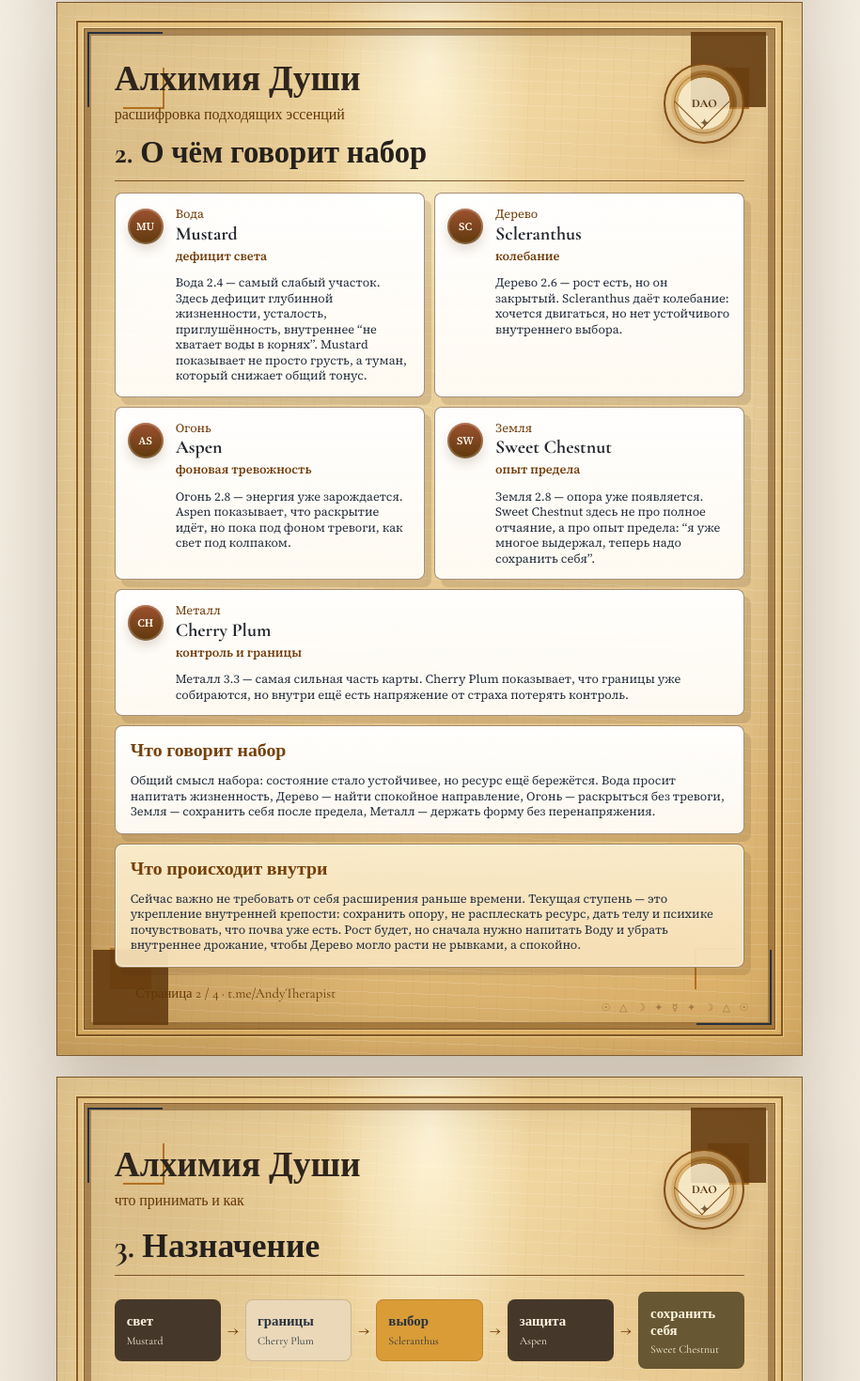
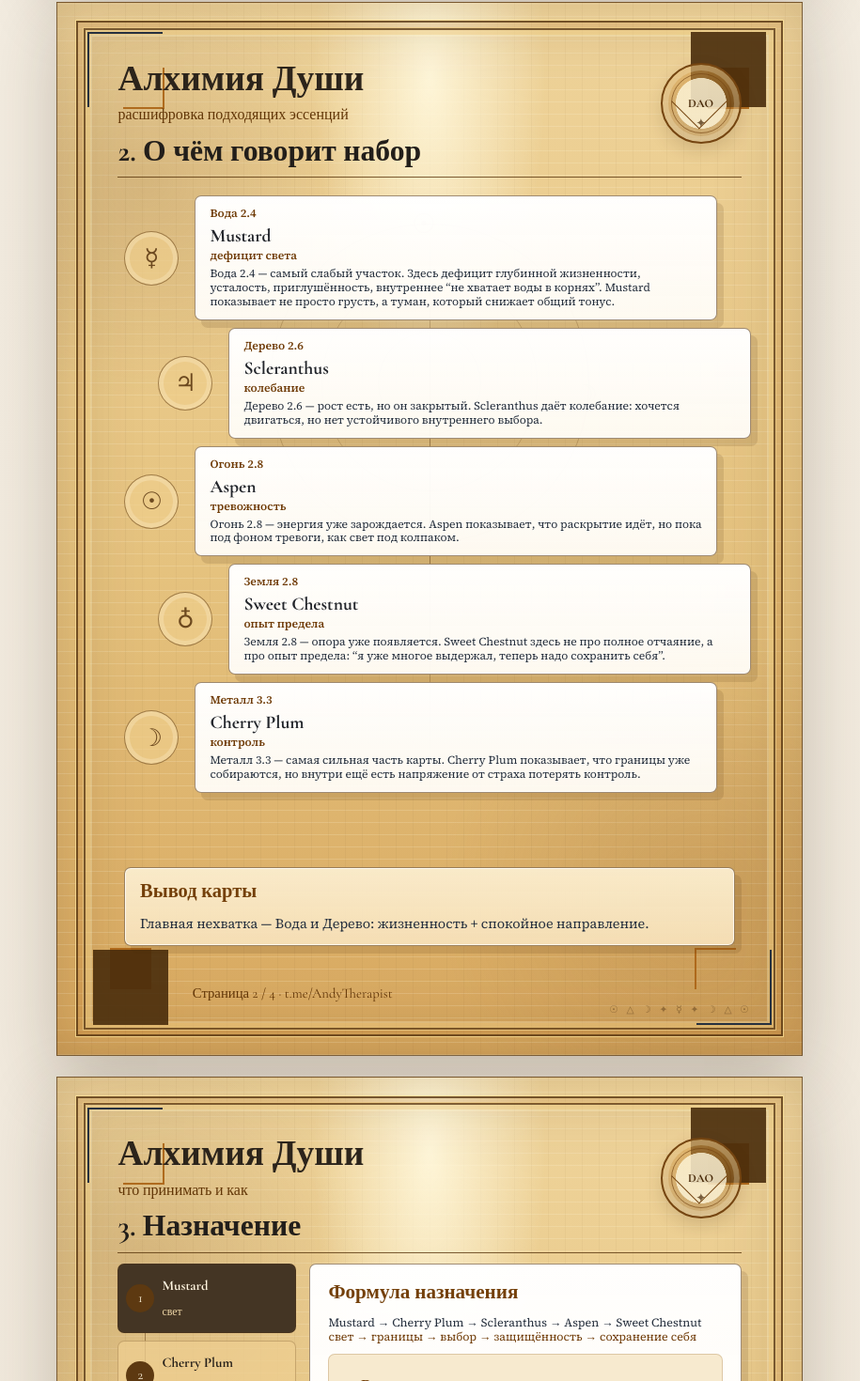
Before and after one commit to andylitvinov-design/report, a React (Vite) app: page /#/report-preview/alchemy-v1/all in a window 1280 px wide. Shown: the part 1265-2735 px from the top of the page at 94% size, without its empty margins (183-1098 px from the left). Built offline with nearby package versions, Linux system fonts and the light colour scheme.

Commit message:
fix: restore old alchemy v1 report composition

```diff
--- a/src/components/AlchemyReport.jsx
+++ b/src/components/AlchemyReport.jsx
@@ -50,6 +50,14 @@
   return <article className={`alchemy-white-note ${className}`}>{children}</article>;
 }
 
+const REMEDY_AXIS = [
+  { element: 'Вода', score: '2.4', remedy: 'Mustard', quality: 'дефицит света', symbol: '☿' },
+  { element: 'Дерево', score: '2.6', remedy: 'Scleranthus', quality: 'колебание', symbol: '♃' },
+  { element: 'Огонь', score: '2.8', remedy: 'Aspen', quality: 'тревожность', symbol: '☉' },
+  { element: 'Земля', score: '2.8', remedy: 'Sweet Chestnut', quality: 'опыт предела', symbol: '♁' },
+  { element: 'Металл', score: '3.3', remedy: 'Cherry Plum', quality: 'контроль', symbol: '☽' },
+];
+
 function PageOne({ data }) {
   return (
     <PageShell pageNumber="1" title={data.title} subtitle={data.subtitle} accent={<PentagramMark />}>
@@ -72,26 +80,36 @@
 }
 
 function PageTwo({ data }) {
+  const cardsByRemedy = Object.fromEntries(data.cards.map((card) => [card.remedy, card]));
+
   return (
     <PageShell pageNumber="2" title={data.title} subtitle={data.subtitle}>
-      <div className="alchemy-decode-grid">
-        {data.cards.map((card) => (
-          <WhiteNote className="alchemy-remedy-decode" key={card.remedy}>
-            <div className="alchemy-remedy-medallion">{card.remedy.slice(0, 2)}</div>
-            <p className="alchemy-remedy-element">{card.element}</p>
-            <h3>{card.remedy}</h3>
-            <p className="alchemy-remedy-marker">{card.marker}</p>
-            <p>{card.text}</p>
-          </WhiteNote>
-        ))}
-      </div>
-      <WhiteNote className="alchemy-wide-note">
-        <h3>Что говорит набор</h3>
-        <p>{data.summary}</p>
-      </WhiteNote>
-      <WhiteNote className="alchemy-wide-note alchemy-inner-mechanism">
-        <h3>Что происходит внутри</h3>
-        <p>{data.innerMechanism}</p>
+      <section className="alchemy-remedy-map" aria-label="У-Син карта назначения">
+        <div className="alchemy-map-orbit" aria-hidden="true">
+          <span className="alchemy-map-sun">☉</span>
+          <span className="alchemy-map-moon">☽</span>
+          <span className="alchemy-map-triangle">△</span>
+        </div>
+        <div className="alchemy-map-axis" aria-hidden="true" />
+        {REMEDY_AXIS.map((item, index) => {
+          const card = cardsByRemedy[item.remedy];
+
+          return (
+            <div className={`alchemy-map-row alchemy-map-row-${index + 1}`} key={item.remedy}>
+              <div className="alchemy-map-glyph" aria-hidden="true">{item.symbol}</div>
+              <WhiteNote className="alchemy-map-note">
+                <p className="alchemy-remedy-element">{item.element} {item.score}</p>
+                <h3>{item.remedy}</h3>
+                <p className="alchemy-remedy-marker">{item.quality}</p>
+                <p>{card.text}</p>
+              </WhiteNote>
+            </div>
+          );
+        })}
+      </section>
+      <WhiteNote className="alchemy-bottom-conclusion">
+        <h3>Вывод карты</h3>
+        <p>Главная нехватка — Вода и Дерево: жизненность + спокойное направление.</p>
       </WhiteNote>
     </PageShell>
   );
@@ -108,15 +126,13 @@
 
   return (
     <PageShell pageNumber="3" title={data.title} subtitle={data.subtitle}>
-      <section className="alchemy-flow">
+      <section className="alchemy-ritual-chain" aria-label="Формула назначения">
         {flow.map(([quality, remedy], index) => (
-          <React.Fragment key={quality}>
-            <div className={`alchemy-flow-pill alchemy-flow-${index + 1}`}>
-              <strong>{quality}</strong>
-              <span>{remedy}</span>
-            </div>
-            {index < flow.length - 1 ? <div className="alchemy-flow-arrow">→</div> : null}
-          </React.Fragment>
+          <div className={`alchemy-ritual-step alchemy-flow-${index + 1}`} key={quality}>
+            <span className="alchemy-ritual-number">{index + 1}</span>
+            <strong>{remedy}</strong>
+            <span>{quality}</span>
+          </div>
         ))}
       </section>
 
@@ -151,7 +167,12 @@
 function PageFour({ data }) {
   return (
     <PageShell pageNumber="4" title={data.title} subtitle={data.subtitle}>
-      <div className="alchemy-message-grid">
+      <WhiteNote className="alchemy-note-block">
+        <h3>Примечание</h3>
+        <p>Поддержка здесь не про ускорение и не про рывок. Она ведёт к тому, чтобы закрепить опору, не расплескать ресурс и дать внутренней крепости стать спокойнее.</p>
+      </WhiteNote>
+
+      <div className="alchemy-message-ribbon">
         {data.messages.map((item) => (
           <WhiteNote className="alchemy-message-card" key={item.remedy}>
             <h3>{item.remedy}</h3>
--- a/src/components/alchemy-report-ornate.css
+++ b/src/components/alchemy-report-ornate.css
@@ -1,5 +1,5 @@
-/* Canonical ornate visual layer for alchemy-v1.
-   Keep this file after alchemy-report.css so the approved anchor style wins. */
+/* Canonical old-notebook visual layer for alchemy-v1.
+   The structure is vertical and ritual-like by design: no dashboard grids. */
 
 .alchemy-page-stack {
   gap: 34px;
@@ -8,56 +8,56 @@
 .alchemy-page {
   width: 210mm;
   min-height: 297mm;
-  padding: 20mm 16mm 17mm;
+  height: 297mm;
+  padding: 20mm 17mm 16mm;
+  border: 1px solid rgba(77, 47, 16, 0.7);
   border-radius: 0;
-  border: 1px solid rgba(94, 58, 18, 0.76);
   isolation: isolate;
   background:
-    radial-gradient(ellipse at 50% 5%, rgba(255, 247, 220, 0.92), transparent 20%),
-    radial-gradient(circle at 13% 13%, rgba(118, 72, 21, 0.16), transparent 19%),
-    radial-gradient(circle at 88% 20%, rgba(194, 122, 38, 0.18), transparent 18%),
-    radial-gradient(circle at 10% 88%, rgba(116, 73, 24, 0.2), transparent 23%),
-    radial-gradient(circle at 90% 88%, rgba(217, 159, 70, 0.19), transparent 22%),
-    repeating-linear-gradient(92deg, rgba(99, 63, 23, 0.035) 0 1px, transparent 1px 18px),
-    repeating-linear-gradient(2deg, rgba(255, 250, 236, 0.18) 0 1px, transparent 1px 13px),
-    linear-gradient(180deg, #f1d69e 0%, #ead09c 42%, #ddb36d 100%);
+    radial-gradient(ellipse at 50% 7%, rgba(255, 247, 219, 0.96), transparent 22%),
+    radial-gradient(circle at 12% 17%, rgba(112, 70, 28, 0.18), transparent 20%),
+    radial-gradient(circle at 87% 85%, rgba(122, 75, 27, 0.18), transparent 24%),
+    repeating-linear-gradient(90deg, rgba(84, 54, 20, 0.04) 0 1px, transparent 1px 18px),
+    repeating-linear-gradient(0deg, rgba(255, 249, 224, 0.18) 0 1px, transparent 1px 13px),
+    linear-gradient(180deg, #efd49b 0%, #e5c27e 54%, #d7a75e 100%);
   box-shadow:
-    0 24px 70px rgba(61, 39, 17, 0.24),
-    inset 0 0 54px rgba(91, 54, 17, 0.18);
+    0 24px 70px rgba(55, 36, 17, 0.24),
+    inset 0 0 52px rgba(78, 47, 14, 0.18);
+  overflow: hidden;
 }
 
 .alchemy-page::before {
   inset: 7mm;
-  border: 1px solid rgba(255, 245, 209, 0.5);
+  border: 1px solid rgba(248, 223, 154, 0.76);
   border-radius: 0;
   box-shadow:
-    inset 0 0 0 1px rgba(87, 51, 13, 0.46),
-    inset 0 0 0 6px rgba(190, 129, 45, 0.16),
-    inset 0 0 0 8px rgba(91, 52, 13, 0.42),
-    inset 0 0 74px rgba(84, 49, 15, 0.12);
+    inset 0 0 0 2px rgba(78, 47, 14, 0.72),
+    inset 0 0 0 7px rgba(234, 179, 78, 0.25),
+    inset 0 0 0 9px rgba(255, 246, 204, 0.28),
+    inset 0 0 76px rgba(72, 44, 14, 0.11);
   z-index: 0;
 }
 
 .alchemy-page::after {
-  content: "☉   △   ☽   ✦   ☿   ✦   ☽   △   ☉";
+  content: "☉  △  ☽  ✦  ☿  ✦  ☽  △  ☉";
+  position: absolute;
   right: 14mm;
   bottom: 11mm;
-  max-width: 70mm;
-  font-size: 0.68rem;
-  line-height: 1.55;
-  letter-spacing: 0.32em;
+  max-width: 74mm;
+  color: rgba(72, 45, 17, 0.44);
+  font-size: 0.66rem;
+  letter-spacing: 0.3em;
   text-align: right;
-  color: rgba(82, 50, 17, 0.42);
-  z-index: 0;
+  z-index: 1;
 }
 
 .alchemy-page-border {
   inset: 5mm;
-  border: 1px solid rgba(245, 214, 141, 0.8);
+  border: 1px solid rgba(251, 225, 150, 0.78);
   border-radius: 0;
   box-shadow:
-    inset 0 0 0 2px rgba(89, 51, 13, 0.7),
-    inset 0 0 0 7px rgba(232, 181, 87, 0.28);
+    inset 0 0 0 2px rgba(82, 49, 14, 0.76),
+    inset 0 0 0 8px rgba(179, 108, 28, 0.18);
   z-index: 1;
 }
 
@@ -67,7 +67,7 @@
   position: absolute;
   width: 78px;
   height: 78px;
-  border-color: rgba(98, 57, 14, 0.88);
+  border-color: rgba(74, 45, 12, 0.9);
   pointer-events: none;
 }
 
@@ -77,10 +77,9 @@
   border-left: 2px solid;
   border-top: 2px solid;
   box-shadow:
-    20px 20px 0 -18px rgba(176, 108, 28, 0.95),
-    642px 0 0 -2px rgba(245, 214, 141, 0),
-    642px 0 0 0 rgba(98, 57, 14, 0.88),
-    642px 20px 0 -18px rgba(176, 108, 28, 0.95);
+    20px 20px 0 -18px rgba(173, 103, 25, 0.95),
+    642px 0 0 0 rgba(74, 45, 12, 0.9),
+    642px 20px 0 -18px rgba(173, 103, 25, 0.95);
 }
 
 .alchemy-page-border::after {
@@ -89,58 +88,77 @@
   border-right: 2px solid;
   border-bottom: 2px solid;
   box-shadow:
-    -20px -20px 0 -18px rgba(176, 108, 28, 0.95),
-    -642px 0 0 -2px rgba(245, 214, 141, 0),
-    -642px 0 0 0 rgba(98, 57, 14, 0.88),
-    -642px -20px 0 -18px rgba(176, 108, 28, 0.95);
+    -20px -20px 0 -18px rgba(173, 103, 25, 0.95),
+    -642px 0 0 0 rgba(74, 45, 12, 0.9),
+    -642px -20px 0 -18px rgba(173, 103, 25, 0.95);
 }
 
 .alchemy-header,
-.alchemy-page-content,
+.alchemy-page-content {
+  position: relative;
+  z-index: 2;
+}
+
 .alchemy-footer {
+  position: absolute;
+  left: 38mm;
+  bottom: 15mm;
   z-index: 2;
 }
 
 .alchemy-header {
-  margin-bottom: 17px;
-  padding-bottom: 12px;
-  border-bottom: 1px solid rgba(96, 55, 14, 0.78);
+  margin-bottom: 15px;
+  padding-bottom: 10px;
+  border-bottom: 1px solid rgba(88, 53, 14, 0.78);
 }
 
 .alchemy-brand {
-  color: #2e251d;
+  color: #2c241b;
   font-size: 2.34rem;
   letter-spacing: 0;
 }
 
 .alchemy-subtitle,
 .alchemy-footer {
-  color: #633707;
+  color: #623607;
 }
 
 .alchemy-header h2 {
-  margin-top: 18px;
-  color: #25201c;
-  font-size: 2.22rem;
+  margin-top: 16px;
+  color: #221e1a;
+  font-size: 2.14rem;
   letter-spacing: 0;
+}
+
+.alchemy-page-2 .alchemy-header,
+.alchemy-page-3 .alchemy-header,
+.alchemy-page-4 .alchemy-header {
+  margin-bottom: 11px;
+}
+
+.alchemy-page-2 .alchemy-header h2,
+.alchemy-page-3 .alchemy-header h2,
+.alchemy-page-4 .alchemy-header h2 {
+  margin-top: 11px;
+  font-size: 1.98rem;
 }
 
 .alchemy-seal {
   width: 86px;
   height: 86px;
-  border: 2px solid #7f4b14;
+  border: 2px solid #754511;
   background:
-    radial-gradient(circle, rgba(255, 248, 222, 0.76) 0 47%, transparent 48%),
-    linear-gradient(180deg, rgba(216, 158, 71, 0.54), rgba(122, 72, 19, 0.24));
-  color: #4e2c09;
+    radial-gradient(circle, rgba(255, 248, 221, 0.78) 0 46%, transparent 47%),
+    linear-gradient(180deg, rgba(215, 157, 72, 0.56), rgba(111, 65, 18, 0.26));
+  color: #472807;
   box-shadow:
-    inset 0 0 0 6px rgba(255, 248, 221, 0.26),
-    0 8px 18px rgba(76, 45, 15, 0.14);
+    inset 0 0 0 6px rgba(255, 249, 221, 0.24),
+    0 8px 18px rgba(70, 42, 15, 0.15);
 }
 
 .alchemy-seal::before {
   inset: 9px;
-  border-color: rgba(126, 75, 20, 0.64);
+  border-color: rgba(117, 69, 17, 0.66);
 }
 
 .alchemy-seal::after {
@@ -148,36 +166,36 @@
   position: absolute;
   bottom: 13px;
   font-size: 0.72rem;
-  color: rgba(78, 44, 9, 0.72);
+  color: rgba(71, 40, 7, 0.72);
 }
 
 .alchemy-seal-triangle {
-  border-color: #7f4b14;
+  border-color: #754511;
 }
 
 .alchemy-white-note {
-  border-radius: 8px;
-  border-color: rgba(92, 55, 15, 0.55);
+  border-radius: 7px;
+  border-color: rgba(85, 51, 14, 0.56);
   background:
     linear-gradient(180deg, rgba(255, 255, 255, 0.98), rgba(255, 252, 246, 0.95));
   box-shadow:
-    7px 8px 0 rgba(72, 44, 16, 0.13),
-    inset 0 0 0 1px rgba(255, 255, 255, 0.72);
+    7px 8px 0 rgba(70, 43, 15, 0.13),
+    inset 0 0 0 1px rgba(255, 255, 255, 0.74);
 }
 
 .alchemy-white-note p {
-  font-size: 0.96rem;
-  line-height: 1.5;
+  font-size: 0.94rem;
+  line-height: 1.47;
 }
 
 .alchemy-white-note h3,
 .alchemy-white-note h4,
 .alchemy-live-start {
-  color: #75400a;
+  color: #74400a;
 }
 
 .alchemy-live-start {
-  font-size: 2.06rem !important;
+  font-size: 2.03rem !important;
 }
 
 .alchemy-main-letter {
@@ -186,9 +204,9 @@
 
 .alchemy-side-note {
   border-radius: 6px;
+  border-color: rgba(91, 53, 13, 0.52);
   background: rgba(246, 225, 184, 0.86);
-  border-color: rgba(97, 57, 15, 0.52);
-  box-shadow: inset 0 0 0 1px rgba(255, 249, 230, 0.32);
+  box-shadow: inset 0 0 0 1px rgba(255, 248, 229, 0.34);
 }
 
 .alchemy-side-note span,
@@ -196,156 +214,254 @@
 .alchemy-remedy-marker,
 .alchemy-transformation,
 .alchemy-formula-line.muted {
-  color: #713c09;
+  color: #703c08;
 }
 
 .alchemy-side-note strong,
-.alchemy-remedy-decode h3,
+.alchemy-map-note h3,
 .alchemy-message-card h3 {
-  color: #24282f;
+  color: #23262c;
 }
 
 .alchemy-pentagram {
   right: 23mm;
-  top: 78mm;
+  top: 77mm;
   width: 240px;
   height: 240px;
-  opacity: 0.35;
+  opacity: 0.34;
 }
 
 .alchemy-pentagram circle,
 .alchemy-pentagram path {
-  stroke: rgba(88, 49, 10, 0.72);
+  stroke: rgba(78, 45, 9, 0.72);
 }
 
 .alchemy-pentagram text {
-  fill: rgba(61, 39, 16, 0.7);
-}
-
-.alchemy-decode-grid,
-.alchemy-message-grid {
-  gap: 14px;
-}
-
-.alchemy-remedy-decode {
-  min-height: 172px;
-  padding: 18px 18px 18px 78px;
-}
-
-.alchemy-page-2 .alchemy-header,
-.alchemy-page-4 .alchemy-header {
-  margin-bottom: 12px;
+  fill: rgba(55, 36, 15, 0.68);
 }
 
 .alchemy-page-2 {
   padding-top: 17mm;
-  padding-bottom: 12mm;
+  padding-bottom: 13mm;
 }
 
-.alchemy-page-2 .alchemy-header h2,
-.alchemy-page-4 .alchemy-header h2 {
-  margin-top: 12px;
-  font-size: 2.04rem;
+.alchemy-remedy-map {
+  position: relative;
+  min-height: 715px;
+  padding: 8px 8px 0;
 }
 
-.alchemy-page-2 .alchemy-decode-grid,
-.alchemy-page-4 .alchemy-message-grid {
-  gap: 10px;
+.alchemy-map-orbit {
+  position: absolute;
+  left: 50%;
+  top: 38px;
+  width: 340px;
+  height: 340px;
+  border: 1px solid rgba(91, 54, 14, 0.24);
+  border-radius: 50%;
+  transform: translateX(-50%);
+  color: rgba(91, 54, 14, 0.28);
+  z-index: 0;
 }
 
-.alchemy-page-2 .alchemy-remedy-decode {
-  min-height: 138px;
-  padding: 14px 14px 13px 64px;
+.alchemy-map-orbit::before,
+.alchemy-map-orbit::after {
+  content: "";
+  position: absolute;
+  inset: 54px;
+  border: 1px solid rgba(91, 54, 14, 0.2);
+  border-radius: 50%;
 }
 
-.alchemy-page-2 .alchemy-white-note p,
-.alchemy-page-4 .alchemy-white-note p {
-  font-size: 0.8rem;
-  line-height: 1.29;
+.alchemy-map-orbit::after {
+  inset: 114px;
 }
 
-.alchemy-page-2 .alchemy-white-note h3,
-.alchemy-page-4 .alchemy-white-note h3 {
-  font-size: 1.24rem;
+.alchemy-map-sun,
+.alchemy-map-moon,
+.alchemy-map-triangle {
+  position: absolute;
+  font-size: 1.8rem;
 }
 
-.alchemy-remedy-decode:nth-child(5),
-.alchemy-message-card:nth-child(5) {
-  grid-column: 1 / -1;
+.alchemy-map-sun {
+  left: 150px;
+  top: -18px;
 }
 
-.alchemy-remedy-decode:nth-child(5) {
-  min-height: 112px;
+.alchemy-map-moon {
+  right: -10px;
+  top: 164px;
 }
 
-.alchemy-message-card {
-  min-height: 188px;
-  padding: 19px 21px;
+.alchemy-map-triangle {
+  left: 6px;
+  top: 168px;
 }
 
-.alchemy-page-4 .alchemy-message-card {
-  min-height: 138px;
-  padding: 14px 16px;
+.alchemy-map-axis {
+  position: absolute;
+  left: 50%;
+  top: 24px;
+  bottom: 58px;
+  width: 1px;
+  background: linear-gradient(180deg, transparent, rgba(92, 54, 14, 0.56), transparent);
+  z-index: 0;
 }
 
-.alchemy-message-card:nth-child(5) {
-  min-height: 106px;
+.alchemy-map-row {
+  position: relative;
+  display: grid;
+  grid-template-columns: 92px minmax(0, 1fr);
+  align-items: center;
+  max-width: 650px;
+  margin: 0 auto 8px;
+  z-index: 2;
 }
 
-.alchemy-remedy-medallion {
-  left: 17px;
-  top: 19px;
-  width: 46px;
-  height: 46px;
-  background: linear-gradient(180deg, #9d5230, #5f390c);
-  box-shadow:
-    inset 0 0 0 2px rgba(255, 244, 220, 0.22),
-    0 6px 12px rgba(67, 40, 14, 0.16);
+.alchemy-map-row:nth-child(odd) {
+  transform: translateX(-18px);
 }
 
-.alchemy-page-2 .alchemy-remedy-medallion {
-  left: 13px;
-  top: 16px;
-  width: 38px;
-  height: 38px;
-  font-size: 0.72rem;
+.alchemy-map-row:nth-child(even) {
+  transform: translateX(18px);
 }
 
-.alchemy-wide-note {
-  margin-top: 13px;
-  padding: 18px 22px;
+.alchemy-map-glyph {
+  width: 58px;
+  height: 58px;
+  margin: 0 auto;
+  border: 1px solid rgba(91, 53, 13, 0.52);
+  border-radius: 50%;
+  display: grid;
+  place-items: center;
+  background: rgba(239, 206, 141, 0.68);
+  color: rgba(83, 48, 11, 0.84);
+  font-size: 1.6rem;
+  box-shadow: inset 0 0 0 5px rgba(255, 248, 223, 0.25);
 }
 
-.alchemy-page-2 .alchemy-wide-note,
-.alchemy-page-4 .alchemy-wide-note {
-  margin-top: 10px;
-  padding: 14px 16px;
+.alchemy-map-note {
+  padding: 11px 15px;
 }
 
-.alchemy-inner-mechanism,
-.alchemy-future-note {
-  background:
-    linear-gradient(180deg, rgba(250, 236, 204, 0.96), rgba(246, 224, 184, 0.94));
+.alchemy-map-note p {
+  font-size: 0.76rem;
+  line-height: 1.23;
 }
 
-.alchemy-flow {
-  gap: 7px;
-  margin-bottom: 18px;
+.alchemy-map-note h3 {
+  margin-bottom: 2px;
+  font-size: 1.22rem;
 }
 
-.alchemy-flow-pill {
-  min-height: 66px;
-  padding: 13px 12px;
-  border-radius: 8px;
-  border: 1px solid rgba(91, 54, 15, 0.22);
+.alchemy-remedy-element,
+.alchemy-remedy-marker {
+  margin-bottom: 4px !important;
+  font-weight: 700;
 }
 
-.alchemy-flow-pill strong {
-  font-size: 0.93rem;
+.alchemy-bottom-conclusion {
+  position: relative;
+  z-index: 2;
+  max-width: 650px;
+  margin: 8px auto 0;
+  padding: 12px 16px;
+  background: linear-gradient(180deg, rgba(250, 236, 204, 0.97), rgba(246, 224, 184, 0.95));
 }
 
-.alchemy-flow-pill span {
+.alchemy-bottom-conclusion h3 {
+  font-size: 1.28rem;
+}
+
+.alchemy-bottom-conclusion p {
+  font-size: 0.9rem;
+}
+
+.alchemy-page-3 {
+  padding-top: 17mm;
+}
+
+.alchemy-page-3 .alchemy-page-content {
+  display: grid;
+  grid-template-columns: 190px minmax(0, 1fr);
+  gap: 14px;
+  align-items: start;
+}
+
+.alchemy-ritual-chain {
+  position: relative;
+  display: grid;
+  grid-template-columns: 1fr;
+  gap: 8px;
+  width: 190px;
+  margin: 0;
+}
+
+.alchemy-ritual-chain::before {
+  content: "";
+  position: absolute;
+  left: 29px;
+  top: 26px;
+  bottom: 26px;
+  width: 1px;
+  background: rgba(91, 53, 13, 0.48);
+}
+
+.alchemy-ritual-step {
+  position: relative;
+  display: grid;
+  grid-template-columns: 46px 1fr;
+  grid-template-areas:
+    "number remedy"
+    "number quality";
+  align-items: center;
+  min-height: 74px;
+  padding: 8px 9px 8px 0;
+  border: 1px solid rgba(91, 53, 13, 0.26);
+  border-radius: 7px;
+  background: rgba(238, 207, 145, 0.76);
+  color: #251f19;
+}
+
+.alchemy-ritual-number {
+  grid-area: number;
+  width: 30px;
+  height: 30px;
+  margin: 0 auto;
+  border-radius: 50%;
+  display: grid;
+  place-items: center;
+  background: #5d3911;
+  color: #fff6df;
+  font-size: 0.9rem;
+}
+
+.alchemy-ritual-step strong {
+  grid-area: remedy;
+  font-size: 0.92rem;
+}
+
+.alchemy-ritual-step span:last-child {
+  grid-area: quality;
+  color: #673807;
   font-size: 0.74rem;
+}
+
+.alchemy-flow-1,
+.alchemy-flow-4 {
+  background: #443524;
+  color: #fff4df;
+}
+
+.alchemy-flow-1 span:last-child,
+.alchemy-flow-4 span:last-child,
+.alchemy-flow-5 span:last-child {
+  color: #f0d8a8;
+}
+
+.alchemy-flow-3 {
+  background: #dda035;
 }
 
 .alchemy-flow-5 {
@@ -353,43 +469,132 @@
   color: #fff4df;
 }
 
-.alchemy-flow-arrow {
-  color: #7c4610;
-  font-size: 1.16rem;
+.alchemy-prescription-note {
+  max-width: none;
+  min-height: 0;
+  margin: 0 auto;
+  padding: 16px 19px;
 }
 
-.alchemy-prescription-note {
-  min-height: 625px;
-  padding: 21px 23px;
+.alchemy-prescription-note h3 {
+  font-size: 1.32rem;
+}
+
+.alchemy-prescription-note p {
+  font-size: 0.78rem;
+  line-height: 1.22;
+}
+
+.alchemy-prescription-note h4 {
+  margin-top: 11px;
+  margin-bottom: 5px;
+  font-size: 0.96rem;
 }
 
 .alchemy-prescription-columns {
-  gap: 14px;
-  margin: 17px 0 2px;
+  grid-template-columns: 1fr;
+  gap: 8px;
+  margin: 11px 0 2px;
 }
 
 .alchemy-prescription-columns > div {
-  border-radius: 8px;
+  border-radius: 7px;
+  padding: 12px 14px;
   background: rgba(244, 226, 190, 0.72);
 }
 
 .alchemy-closing-line {
-  color: #713c09;
+  color: #703c08;
+}
+
+.alchemy-page-4 {
+  padding-top: 17mm;
+}
+
+.alchemy-note-block,
+.alchemy-message-ribbon,
+.alchemy-future-note,
+.alchemy-final-formula {
+  position: relative;
+  z-index: 2;
+}
+
+.alchemy-note-block {
+  max-width: 650px;
+  margin: 0 auto 8px;
+  padding: 12px 16px;
+}
+
+.alchemy-note-block p {
+  font-size: 0.78rem;
+  line-height: 1.24;
+}
+
+.alchemy-message-ribbon {
+  display: grid;
+  gap: 6px;
+  max-width: 650px;
+  margin: 0 auto;
+}
+
+.alchemy-message-ribbon::before {
+  content: "✦";
+  position: absolute;
+  left: -26px;
+  top: 4px;
+  bottom: 4px;
+  width: 1px;
+  color: rgba(91, 53, 13, 0.46);
+  background: linear-gradient(180deg, transparent, rgba(91, 53, 13, 0.42), transparent);
+  text-indent: -8px;
+  line-height: 1;
+}
+
+.alchemy-message-card {
+  min-height: 0;
+  padding: 10px 14px;
+}
+
+.alchemy-message-card h3 {
+  font-size: 1.08rem;
+  margin-bottom: 5px;
+}
+
+.alchemy-message-card p {
+  font-size: 0.72rem;
+  line-height: 1.18;
+}
+
+.alchemy-transformation {
+  margin-bottom: 5px !important;
+  font-weight: 700;
+}
+
+.alchemy-future-note {
+  max-width: 650px;
+  margin: 8px auto 0;
+  padding: 11px 14px;
+  background: linear-gradient(180deg, rgba(250, 236, 204, 0.97), rgba(246, 224, 184, 0.95));
+}
+
+.alchemy-future-note h3 {
+  font-size: 1.08rem;
+}
+
+.alchemy-future-note p {
+  font-size: 0.7rem;
+  line-height: 1.16;
 }
 
 .alchemy-final-formula {
-  margin-top: 15px;
-  border-radius: 8px;
+  max-width: 650px;
+  margin: 8px auto 0;
+  padding: 12px;
+  border-radius: 7px;
   border-color: rgba(90, 52, 13, 0.48);
-  background: linear-gradient(180deg, #f2dcae, #dfbc6e);
-  color: #6c3908;
-  font-size: 1.78rem;
-}
-
-.alchemy-page-4 .alchemy-final-formula {
-  margin-top: 10px;
-  padding: 16px;
-  font-size: 1.54rem;
+  background: linear-gradient(180deg, #f0d390, #d9ad60);
+  color: #693704;
+  font-size: 1.28rem;
 }
 
 @media (max-width: 960px) {
@@ -402,6 +607,12 @@
   .alchemy-page-border::before,
   .alchemy-page-border::after {
     box-shadow: none;
+  }
+
+  .alchemy-map-row,
+  .alchemy-map-row:nth-child(odd),
+  .alchemy-map-row:nth-child(even) {
+    transform: none;
   }
 }
 
```
